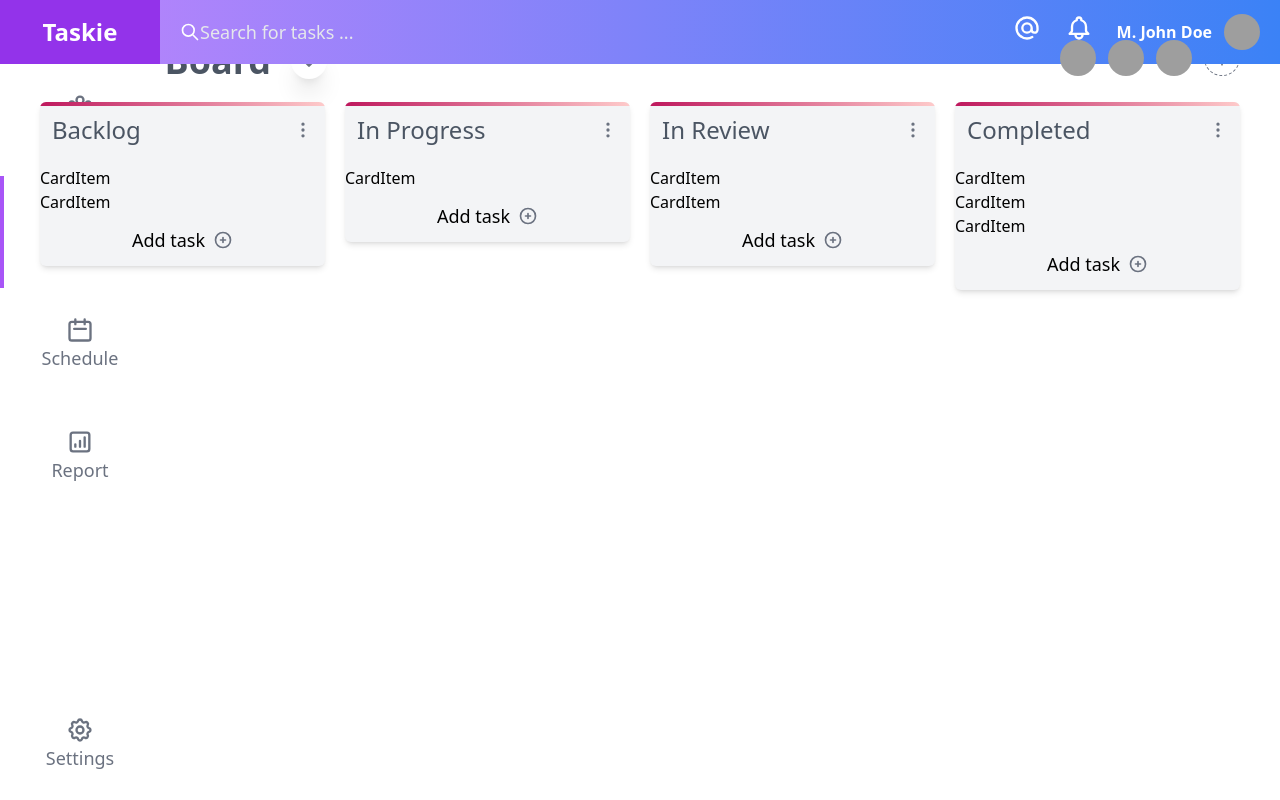
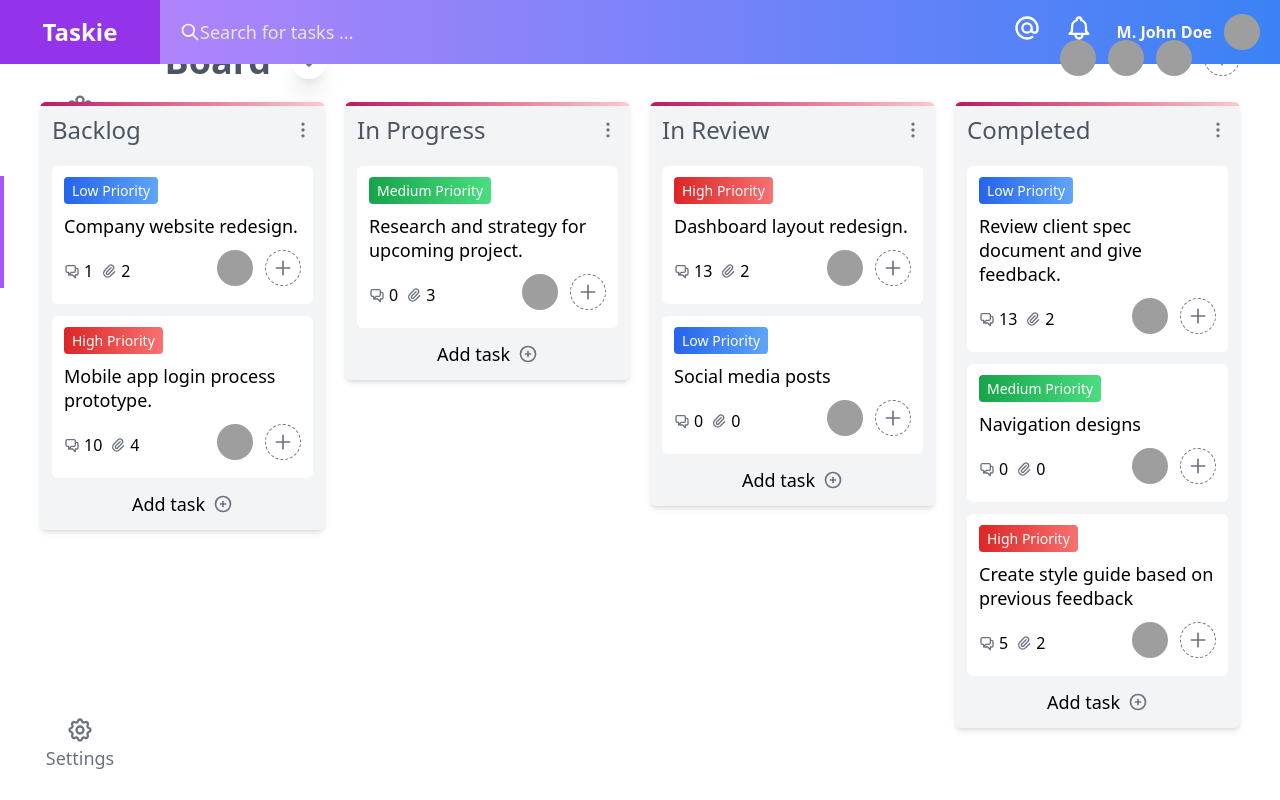
Before and after one commit to anjola-adeuyi/drag-and-drop-dashboard, a Next.js app: page / in a window 1280 px wide. Built offline with nearby package versions, Linux system fonts and the light colour scheme; grey boxes are pictures that could not be loaded.

Commit message:
feat: drag and drop

```diff
--- a/components/CardItem.tsx
+++ b/components/CardItem.tsx
@@ -1,4 +1,13 @@
 import React from 'react';
+import Image from 'next/dist/client/image';
+import {
+  ChevronDownIcon,
+  PlusIcon,
+  DotsVerticalIcon,
+  ChatAlt2Icon,
+  PaperClipIcon,
+} from '@heroicons/react/outline';
+import { Draggable } from 'react-beautiful-dnd';
 import { TItems } from '../types';
 
 interface CardItemProps {
@@ -8,7 +17,74 @@ interface CardItemProps {
 }
 
 const CardItem = ({ data, index, className }: CardItemProps) => {
-  return <div>CardItem</div>;
+  return (
+    <Draggable index={index} draggableId={data.id.toString()}>
+      {(provided) => (
+        <div
+          ref={provided.innerRef}
+          {...provided.draggableProps}
+          {...provided.dragHandleProps}
+          className='bg-white rounded-md p-3 m-3 mt-0 last:mb-0'
+        >
+          <label
+            className={`bg-gradient-to-r
+              px-2 py-1 rounded text-white text-sm
+              ${
+                data.priority === 0
+                  ? 'from-blue-600 to-blue-400'
+                  : data.priority === 1
+                  ? 'from-green-600 to-green-400'
+                  : 'from-red-600 to-red-400'
+              }
+              `}
+          >
+            {data.priority === 0
+              ? 'Low Priority'
+              : data.priority === 1
+              ? 'Medium Priority'
+              : 'High Priority'}
+          </label>
+          <h5 className='text-md my-3 text-lg leading-6'>{data.title}</h5>
+          <div className='flex justify-between'>
+            <div className='flex space-x-2 items-center'>
+              <span className='flex space-x-1 items-center'>
+                <ChatAlt2Icon className='w-4 h-4 text-gray-500' />
+                <span>{data.chat}</span>
+              </span>
+              <span className='flex space-x-1 items-center'>
+                <PaperClipIcon className='w-4 h-4 text-gray-500' />
+                <span>{data.attachment}</span>
+              </span>
+            </div>
+
+            <ul className='flex space-x-3'>
+              {data.assignees.map((ass, index) => {
+                return (
+                  <li key={index}>
+                    <Image
+                      src={ass.avt}
+                      width='36'
+                      height='36'
+                      objectFit='cover'
+                      className=' rounded-full '
+                    />
+                  </li>
+                );
+              })}
+              <li>
+                <button
+                  className='border border-dashed flex items-center w-9 h-9 border-gray-500 justify-center
+                    rounded-full'
+                >
+                  <PlusIcon className='w-5 h-5 text-gray-500' />
+                </button>
+              </li>
+            </ul>
+          </div>
+        </div>
+      )}
+    </Draggable>
+  );
 };
 
 export default CardItem;
```
